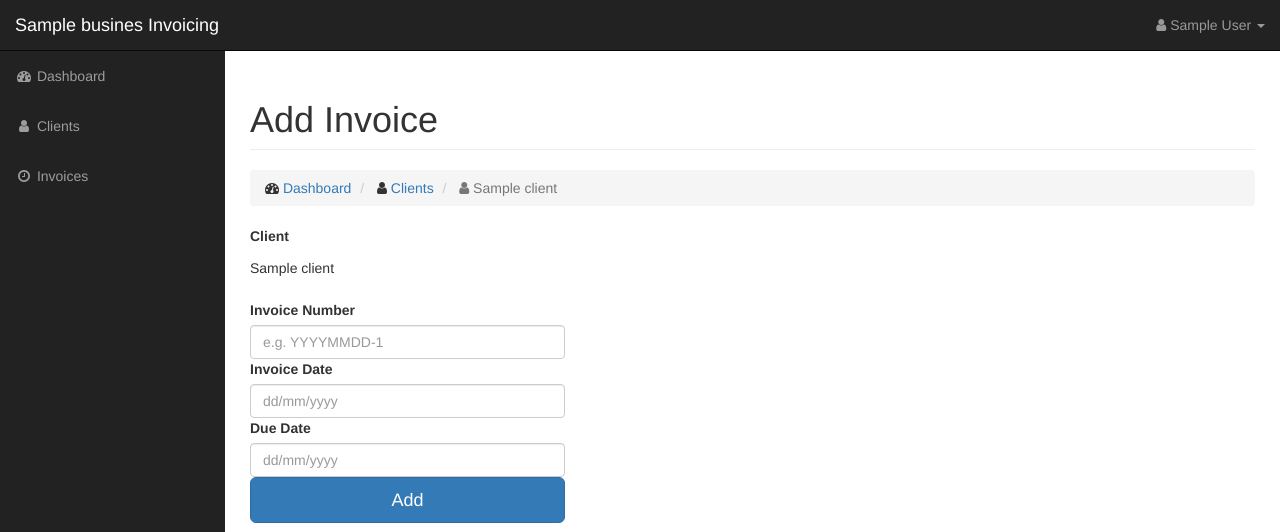
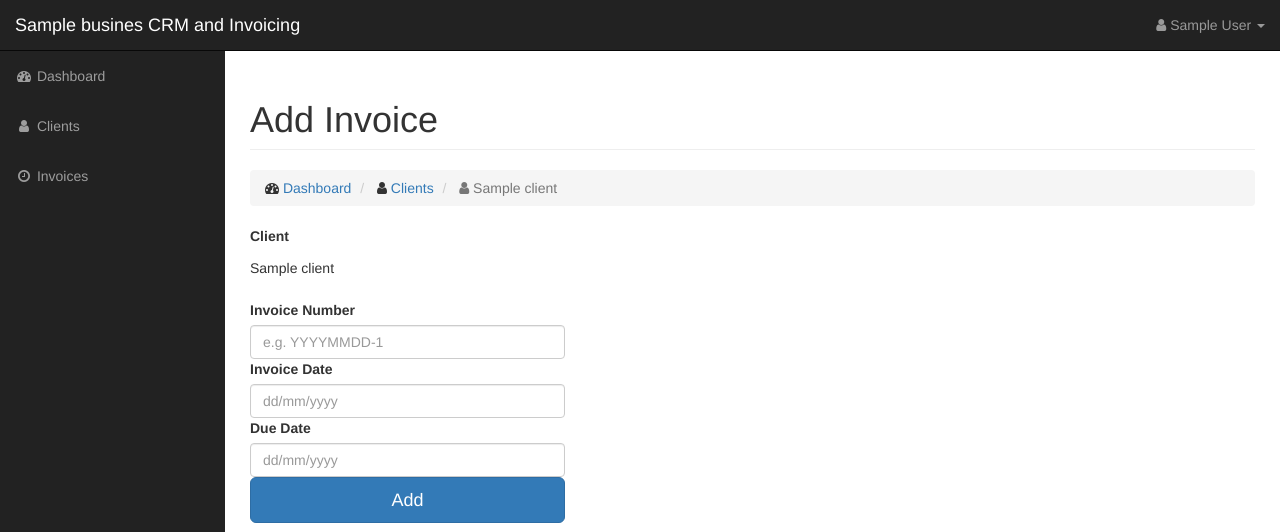
Before and after one commit to MattHealy/simple-invoice, a Flask app: page /client/1/invoice/add in a window 1280 px wide. Shown: the top 532 px of the page. Run offline with Flask 2, Linux system fonts and the light colour scheme; a user stored in the database is signed in; tables that the repository leaves empty hold one stand-in row (values such as "Sample post"); some libraries are stand-ins or nearby versions.

Commit message:
Change page titles

```diff
--- a/app/templates/base.html
+++ b/app/templates/base.html
@@ -6,9 +6,9 @@
 
     {% block title %}
     {% if title %}
-    {{title}} - {{ g.user.business.business_name }} Invoicing
+    {{title}} - {{ g.user.business.business_name }} - CRM and Invoicing
     {% else %}
-    {{ g.user.business.business_name }} Invoicing
+    {{ g.user.business.business_name }} - CRM and Invoicing
     {% endif %}
     {% endblock %}
 
@@ -31,8 +31,8 @@
     <meta name="author" content="Matt Healy Web Solutions">
     <meta name="keywords" content="" />
     <meta property="og:url" content="{{ url_for('main.index', _external=True) }}" />
-    <meta property="og:title" content="{{ g.user.business.business_name }} Invoicing" />
-    <meta property="og:description" content="{{ g.user.business.business_name }} Invoicing" />
+    <meta property="og:title" content="{{ g.user.business.business_name }} - CRM and Invoicing" />
+    <meta property="og:description" content="{{ g.user.business.business_name }} - CRM and Invoicing" />
     {% endblock %}
 
     <!-- HTML5 Shim and Respond.js IE8 support of HTML5 elements and media queries -->
@@ -60,7 +60,7 @@
                     <span class="icon-bar"></span>
                     <span class="icon-bar"></span>
                 </button>
-                <a class="navbar-brand" href="{{ url_for('main.index') }}">{{ g.user.business.business_name }} Invoicing</a>
+                <a class="navbar-brand" href="{{ url_for('main.index') }}">{{ g.user.business.business_name }} CRM and Invoicing</a>
             </div>
             <!-- Top Menu Items -->
             <ul class="nav navbar-right top-nav">
```
